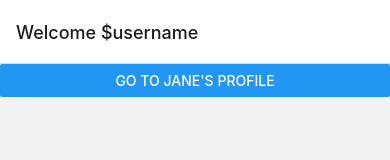
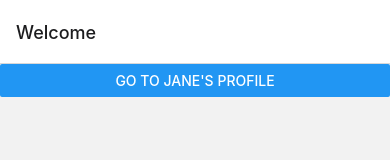
Before and after one commit to PaulTreitel/Uncommon-Hacks-2023-Multimedia-Journal, a React Native app: screen / in a window 390 px wide. Shown: the top 160 px of the page. Built offline with nearby package versions, Linux system fonts and the light colour scheme.

Commit message:
minor changes to app.js and adding today_page

```diff
--- a/App.js
+++ b/App.js
@@ -3,6 +3,7 @@ import { StyleSheet, Text, View, Button } from 'react-native';
 import * as React from 'react';
 import {NavigationContainer} from '@react-navigation/native';
 import {createNativeStackNavigator} from '@react-navigation/native-stack';
+import {ProfileScreen} from './today_page.js';
 
 const Stack = createNativeStackNavigator();
 
@@ -13,7 +14,7 @@ const App = () => {
         <Stack.Screen
           name="Home"
           component={HomeScreen}
-          options={{title: 'Welcome $username'}}
+          options={{title: 'Welcome '} }
         />
         <Stack.Screen name="Profile" component={ProfileScreen} />
       </Stack.Navigator>
@@ -52,9 +53,6 @@ const HomeScreen = ({navigation}) => {
     />
   );
 };
-const ProfileScreen = ({navigation, route}) => {
-  return <Text>This is {route.params.name}'s profile</Text>;
-};
 
 // export default function MyStack() {
 //   return (
--- /dev/null
+++ b/today_page.js
@@ -0,0 +1,12 @@
+import { StatusBar } from 'expo-status-bar';
+import { StyleSheet, Text, View, Button } from 'react-native';
+import * as React from 'react';
+import {NavigationContainer} from '@react-navigation/native';
+import {createNativeStackNavigator} from '@react-navigation/native-stack';
+
+export const ProfileScreen = ({navigation, route}) => {
+    return (
+        <Text>This is {route.params.name}'s profile</Text>
+
+        );
+  };
```
